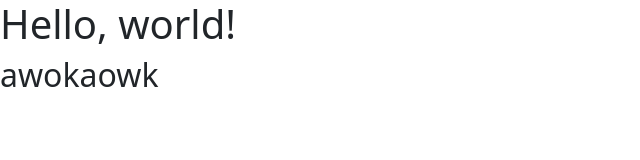
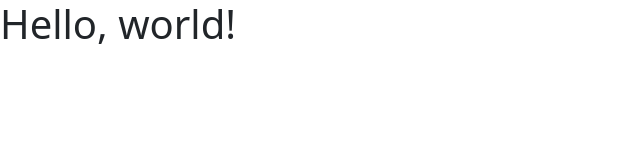
Before and after one commit to MuhamadAsadDullah/coba-github, a plain HTML site: page index.html in a window 1280 px wide. Shown: the whole page, without its empty margins (0-640 px from the left). Drawn offline with nearby package versions, Linux system fonts and the light colour scheme.

```diff
--- a/index.html
+++ b/index.html
@@ -12,7 +12,6 @@
   </head>
   <body>
     <h1>Hello, world!</h1>
-    <h2>awokaowk</h2>
 
     <!-- Optional JavaScript; choose one of the two! -->
 
```
